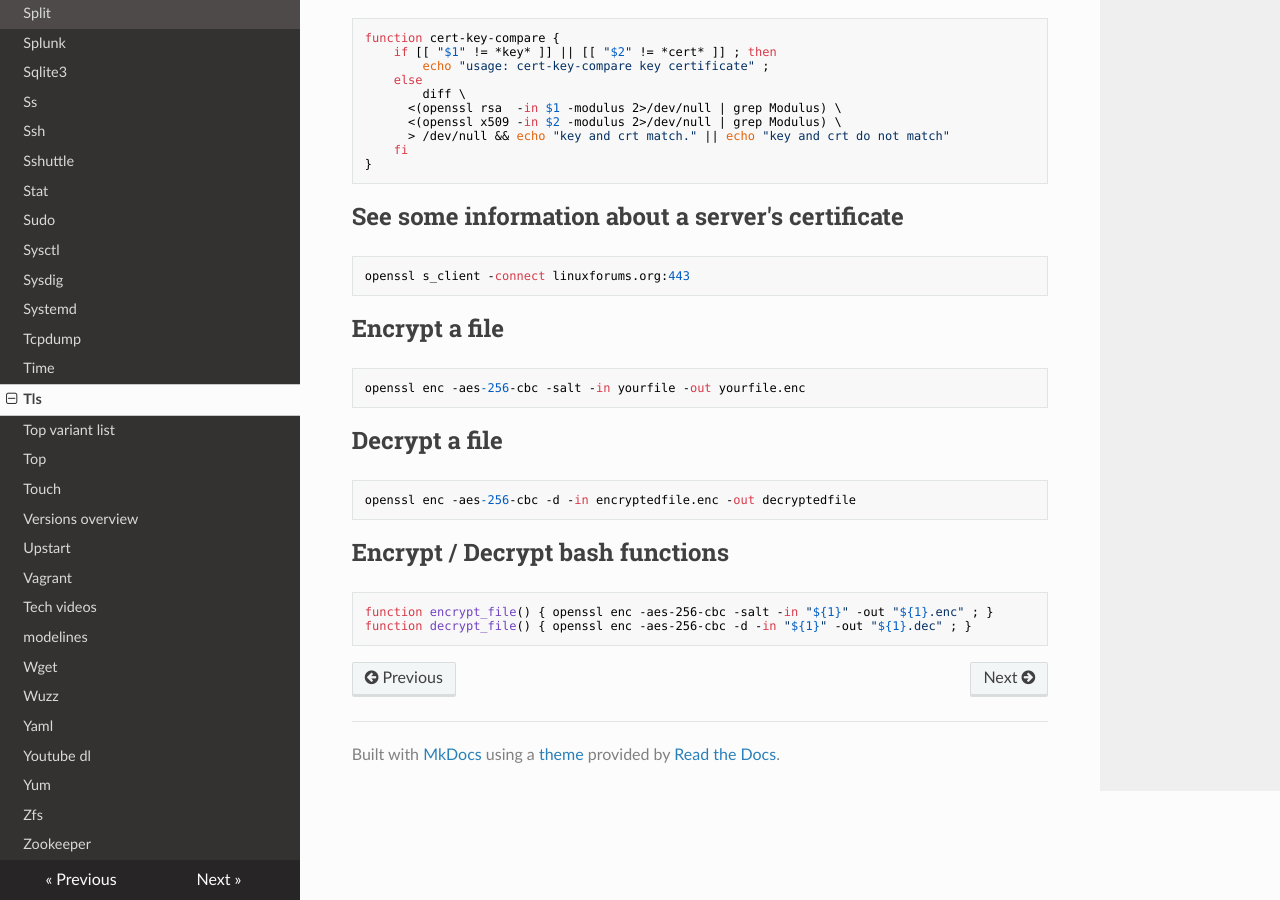
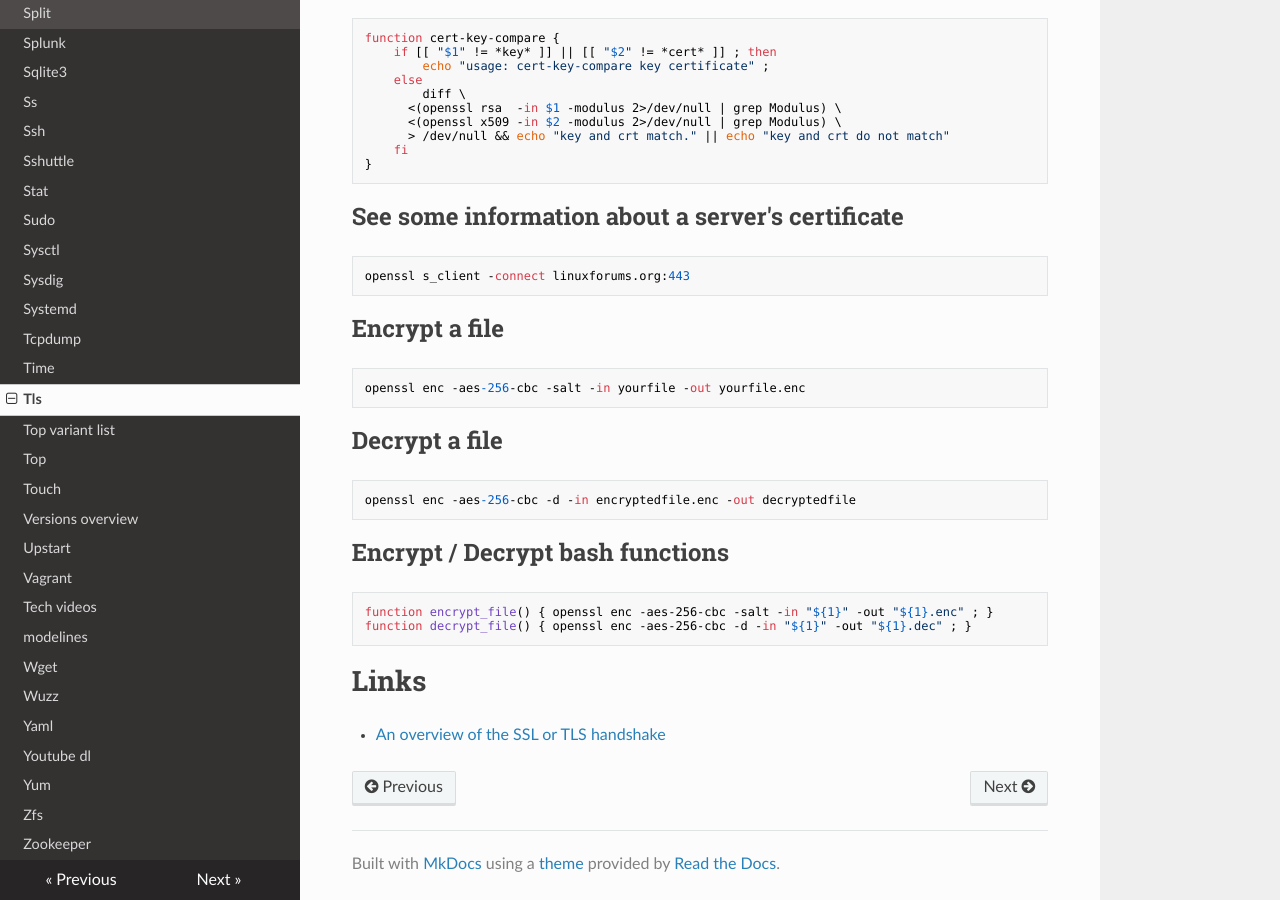
Before and after one commit to lando-cal/tech-notes, an MkDocs documentation site: the page built from docs/tls.md, in a window 1280 px wide and 900 px high, scrolled down 965 px. Built offline with MkDocs 1.6.1, drawn with Linux system fonts in a browser that asks for light colours; nearby versions of some CDN libraries.

Commit message:
Add Links section, SSL/TLS handshake link

````diff
--- a/docs/tls.md
+++ b/docs/tls.md
@@ -75,3 +75,7 @@ openssl enc -aes-256-cbc -d -in encryptedfile.enc -out decryptedfile
 function encrypt_file() { openssl enc -aes-256-cbc -salt -in "${1}" -out "${1}.enc" ; }
 function decrypt_file() { openssl enc -aes-256-cbc -d -in "${1}" -out "${1}.dec" ; }
 ```
+
+# Links
+
+- [An overview of the SSL or TLS handshake](https://www.ibm.com/support/knowledgecenter/en/SSFKSJ_7.1.0/com.ibm.mq.doc/sy10660_.htm)
````
